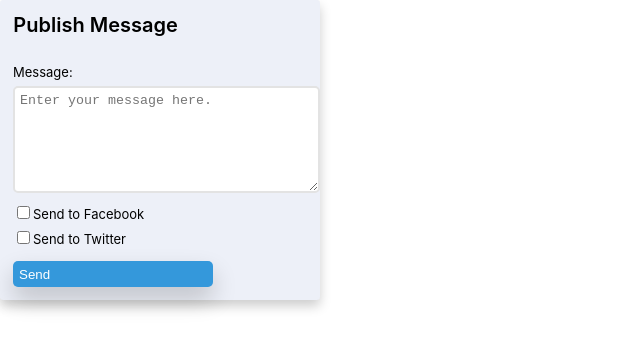
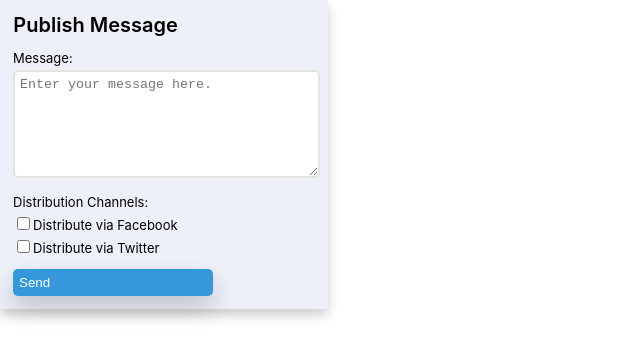
Before and after one commit to steffenjacobs/supersocial, a React (Create React App) app in the folder frontend/: page / in a window 1280 px wide. Shown: the top 360 px of the page, without its empty margins (0-640 px from the left). Built offline with nearby package versions, Linux system fonts and the light colour scheme.

Commit message:
chore: clean up styilng for PublishMessageTile

```diff
--- a/frontend/public/index.html
+++ b/frontend/public/index.html
@@ -7,7 +7,7 @@
     <meta name="theme-color" content="#000000" />
     <meta
       name="description"
-      content="Web site created using create-react-app"
+      content="Supersocial - The leading social media marketing distribution tool."
     />
     <link rel="apple-touch-icon" href="%PUBLIC_URL%/logo192.png" />
     <!--
@@ -24,20 +24,10 @@
       work correctly both with client-side routing and a non-root public URL.
       Learn how to configure a non-root public URL by running `npm run build`.
     -->
-    <title>React App</title>
+    <title>Supersocial - Multichannel Marketing on a new Level.</title>
   </head>
   <body>
     <noscript>You need to enable JavaScript to run this app.</noscript>
     <div id="root"></div>
-    <!--
-      This HTML file is a template.
-      If you open it directly in the browser, you will see an empty page.
-
-      You can add webfonts, meta tags, or analytics to this file.
-      The build step will place the bundled scripts into the <body> tag.
-
-      To begin the development, run `npm start` or `yarn start`.
-      To create a production bundle, use `npm run build` or `yarn build`.
-    -->
   </body>
 </html>
--- a/frontend/src/PublishMessageTile.css
+++ b/frontend/src/PublishMessageTile.css
@@ -2,3 +2,7 @@
     width: 15em;
     margin-top: 1em;
 }
+
+.channel-selection {
+    margin-top: 1em;
+}
--- a/frontend/src/PublishMessageTile.tsx
+++ b/frontend/src/PublishMessageTile.tsx
@@ -77,13 +77,16 @@ export class PublishMessageTile extends React.Component<any, SendTextForm>{
                             <textarea className="textarea" placeholder="Enter your message here." id="textMsg" onChange={this.formTextAreaUpdated.bind(this)} />
                         </div>
                     </div>
+                    <div className="channel-selection">
+                        <div className="messageLabel">Distribution Channels</div>
                         <div>
                             <input id="facebook" type="checkbox" onChange={this.formInputFieldUpdated.bind(this)} />
-                        <span>Send to Facebook</span>
+                            <span>Distribute via Facebook</span>
                         </div>
                         <div>
                             <input id="twitter" type="checkbox" onChange={this.formInputFieldUpdated.bind(this)} />
-                        <span>Send to Twitter</span>
+                            <span>Distribute via Twitter</span>
+                        </div>
                     </div>
                     <button
                         className="btn btn-primary send-button"
--- a/frontend/src/UiTile.css
+++ b/frontend/src/UiTile.css
@@ -2,7 +2,7 @@
     box-shadow: 0 6px 12px 0 rgba(0, 0, 0, 0.2);
     border-radius: .2em;
     background-color: #edf0f8;
-    width: 20em;
+    width: 20.5em;
 }
 
 .messageLabel {
@@ -13,10 +13,11 @@
 }
 
 .box-header {
-    padding: .667em;
+    padding-top: .667em;
+    padding-left: .667em;
+    padding-right: .667em;
     font-weight: 600;
     font-size: 1.25em;
-
 }
 
 .box-content {
@@ -25,7 +26,7 @@
 }
 
 .box-content div {
-    margin-bottom: .5em;
+    margin-bottom: .3125em;
 }
 
 .box-content div textarea {
```
Lines whose indentation alone changed are shown as unchanged.
